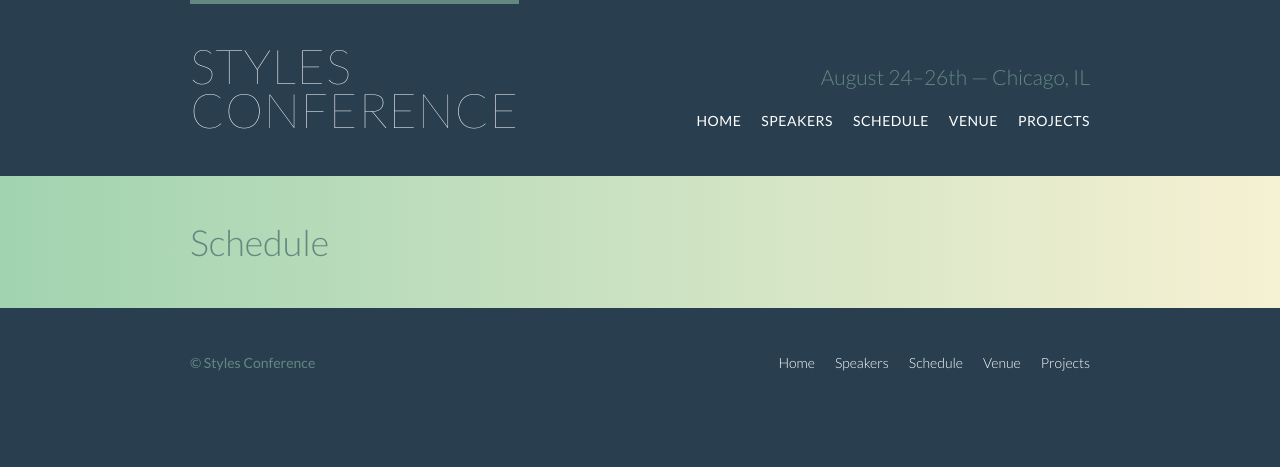
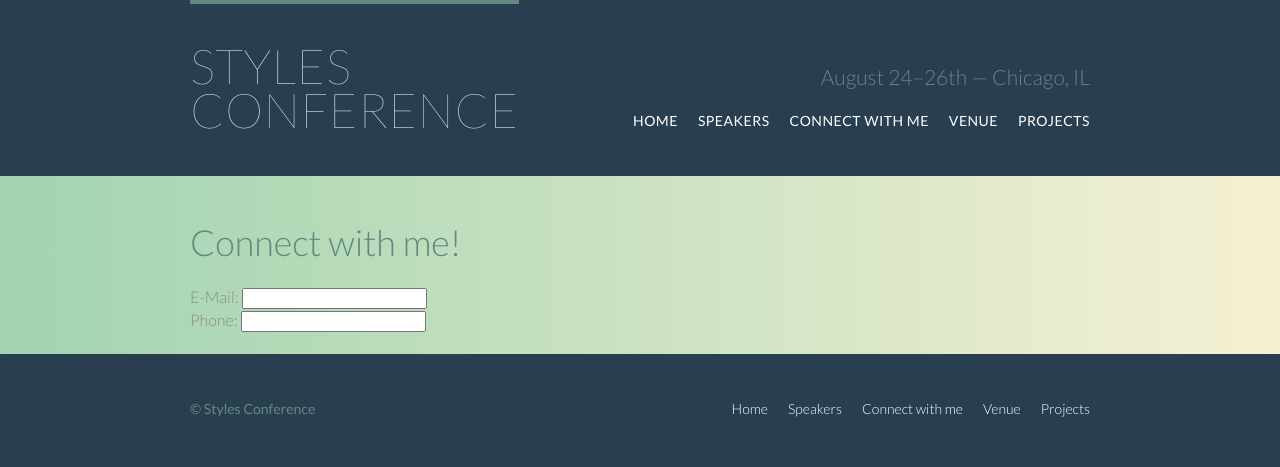
Before and after one commit to ElAbdelali/ElAbdelali.github.io, a plain HTML site: page Website/letsConnect.html in a window 1280 px wide. Drawn offline with Linux system fonts and the light colour scheme.

Commit message:
Updated Connect Tab

```diff
--- a/Website/schedule.html
+++ b/Website/letsConnect.html
@@ -3,7 +3,7 @@
 
   <head>
     <meta charset="utf-8">
-    <title>Schedule - Styles Conference</title>
+    <title>Connect with me!</title>
     <link rel="stylesheet" href="Assets/PortfolioCSS.css">
     <link rel="stylesheet" href="http://fonts.googleapis.com/css?family=Lato:100,300,400">
   </head>
@@ -24,7 +24,7 @@
         <ul>
       <li><a href="index.html">Home</a></li><!--
       --><li><a href="speakers.html">Speakers</a></li><!--
-      --><li><a href="schedule.html">Schedule</a></li><!--
+      --><li><a href="letsConnect.html">Connect with me</a></li><!--
       --><li><a href="venue.html">Venue</a></li><!--
       --><li><a href="projects.html">Projects</a></li>
       </ul>
@@ -38,7 +38,15 @@
     <section class="row-alt">
       <div class="container">
 
-      <h1>Schedule</h1>
+      <h1>Connect with me!</h1>
+      <form>
+        <label>E-Mail:</label>
+        <input type="text" name="email">
+        <br>
+        <label>Phone:</label>
+        <input type="text" name="phoneNum">
+
+      </form>
       </div>
     </section>
 
@@ -52,7 +60,7 @@
         <ul>
       <li><a href="index.html">Home</a></li><!--
       --><li><a href="speakers.html">Speakers</a></li><!--
-      --><li><a href="schedule.html">Schedule</a></li><!--
+      --><li><a href="letsConnect.html">Connect with me</a></li><!--
       --><li><a href="venue.html">Venue</a></li><!--
       --><li><a href="projects.html">Projects</a></li>
       </ul>
```
